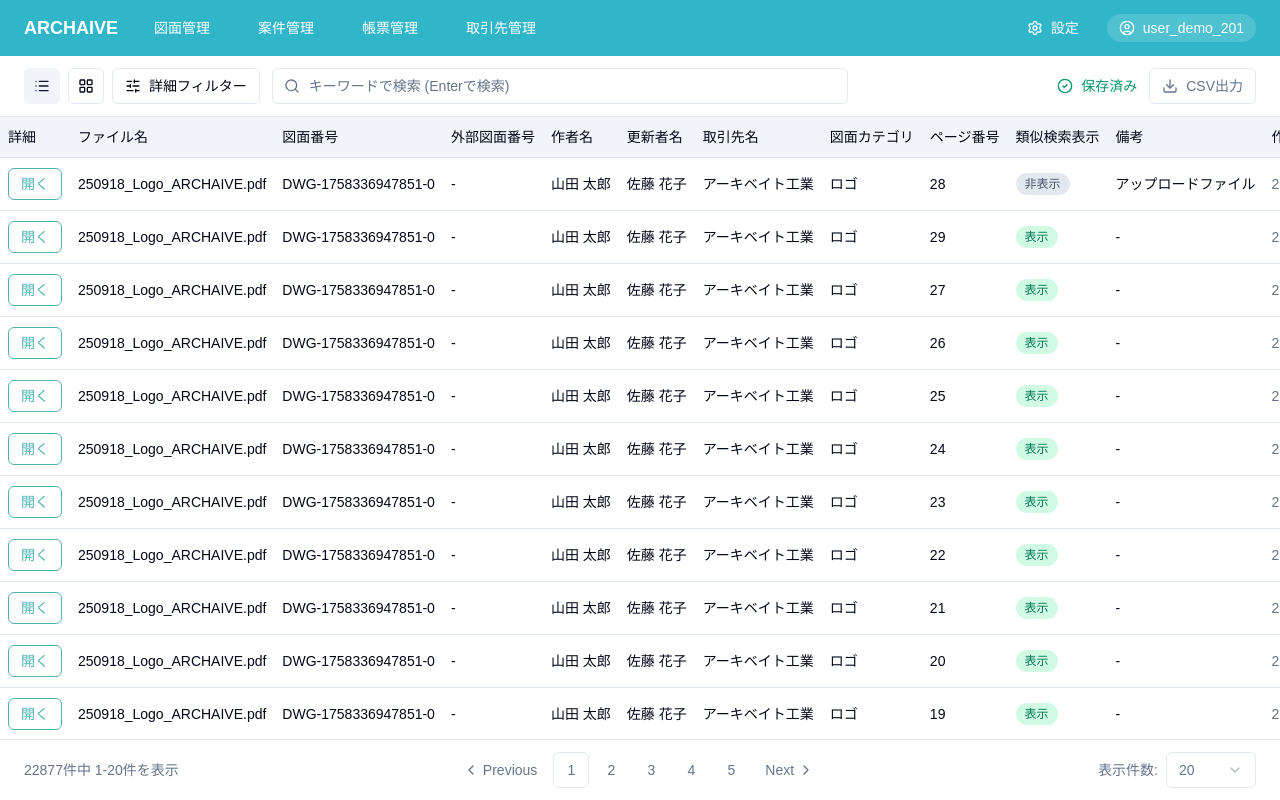
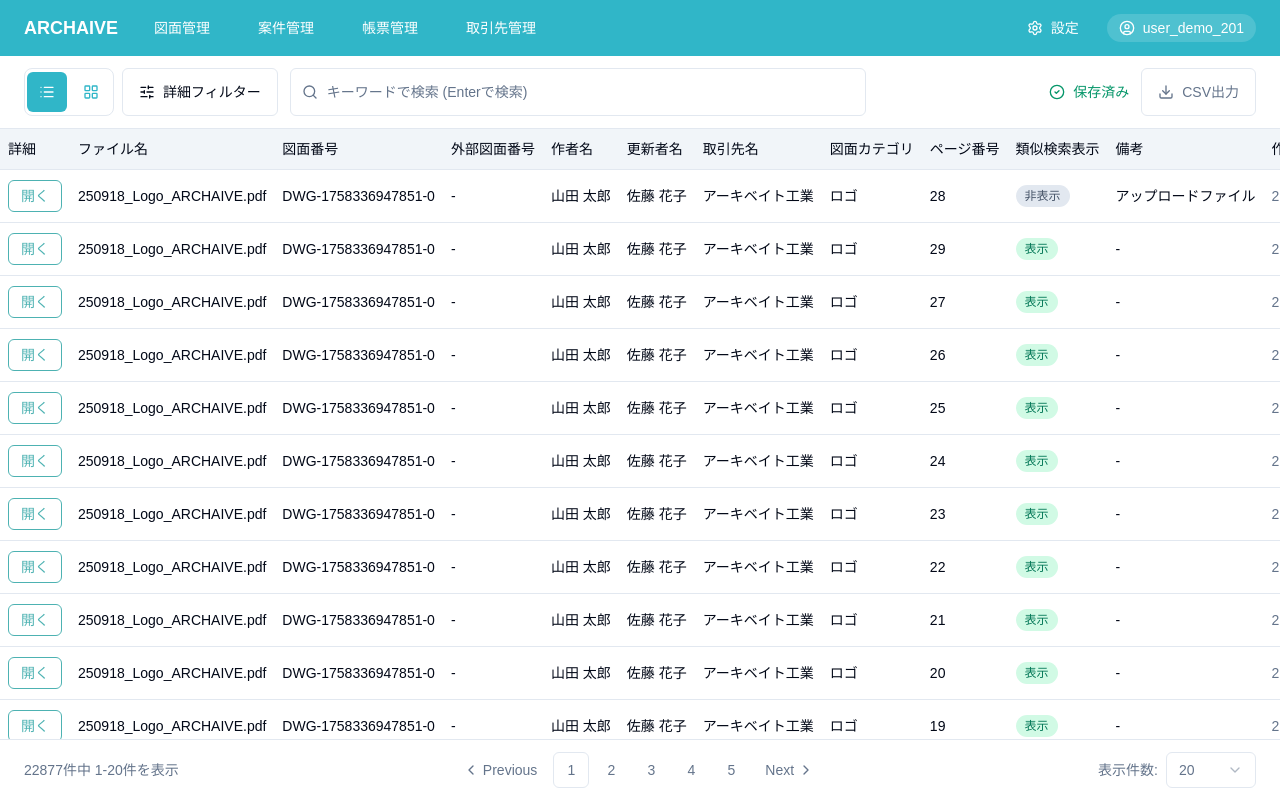
Before and after one commit to ShotaGhoona/archaive-demo-shimoie, a Next.js app in the folder frontend/: page /drawing-management in a window 1280 px wide. Built offline with nearby package versions, Linux system fonts and the light colour scheme; no server answers; a web font is replaced by a local one.

Commit message:
fix:　UI修正

```diff
--- a/frontend/src/page-components/drawing-management/home/ui-block/filter-bar/ui/DrawingManagementFilterBar.tsx
+++ b/frontend/src/page-components/drawing-management/home/ui-block/filter-bar/ui/DrawingManagementFilterBar.tsx
@@ -5,6 +5,7 @@ import { useState } from 'react';
 
 import { Button } from '@/shared/ui/shadcn/ui/button';
 import { Input } from '@/shared/ui/shadcn/ui/input';
+import { Tooltip, TooltipContent, TooltipTrigger } from '@/shared/ui/shadcn/ui/tooltip';
 
 export function DrawingManagementFilterBar() {
   const [viewMode, setViewMode] = useState<'list' | 'grid'>('list');
@@ -13,25 +14,48 @@ export function DrawingManagementFilterBar() {
   return (
     <section className='flex flex-wrap items-center gap-3 border-b bg-white px-6 py-3'>
       <div className='flex items-center gap-2'>
+        <div className='flex h-12 items-center gap-1 rounded-lg border bg-background p-0.5'>
+          <Tooltip delayDuration={500}>
+            <TooltipTrigger asChild>
               <Button
-          variant={viewMode === 'list' ? 'secondary' : 'outline'}
+                variant='ghost'
                 size='icon'
                 aria-label='リスト表示'
                 onClick={() => setViewMode('list')}
+                className={
+                  viewMode === 'list'
+                    ? 'h-10 w-10 bg-[#30B6C8] px-0 text-white hover:bg-[#2aa7b7] hover:text-white'
+                    : 'h-10 w-10 px-0 text-[#30B6C8] hover:bg-[#30B6C8]/10 hover:text-[#30B6C8]'
+                }
               >
-          <List className='size-4' />
+                <List className='h-5 w-5' />
               </Button>
+            </TooltipTrigger>
+            <TooltipContent side='bottom'>リスト表示</TooltipContent>
+          </Tooltip>
+          <Tooltip delayDuration={500}>
+            <TooltipTrigger asChild>
               <Button
-          variant={viewMode === 'grid' ? 'secondary' : 'outline'}
+                variant='ghost'
                 size='icon'
                 aria-label='グリッド表示'
                 onClick={() => setViewMode('grid')}
+                className={
+                  viewMode === 'grid'
+                    ? 'h-10 w-10 bg-[#30B6C8] px-0 text-white hover:bg-[#2aa7b7] hover:text-white'
+                    : 'h-10 w-10 px-0 text-[#30B6C8] hover:bg-[#30B6C8]/10 hover:text-[#30B6C8]'
+                }
               >
-          <LayoutGrid className='size-4' />
+                <LayoutGrid className='h-5 w-5' />
               </Button>
+            </TooltipTrigger>
+            <TooltipContent side='bottom'>グリッド表示</TooltipContent>
+          </Tooltip>
+        </div>
         <Button
           variant='outline'
-          className='gap-2'
+          size='lg'
+          className='h-12 gap-2 px-4'
           onClick={() => {
             // TODO: API呼び出し
             alert('詳細フィルターを開く（未実装）');
@@ -45,7 +69,7 @@ export function DrawingManagementFilterBar() {
         <div className='relative w-full max-w-xl'>
           <Search className='pointer-events-none absolute left-3 top-1/2 size-4 -translate-y-1/2 text-muted-foreground' />
           <Input
-            className='pl-9'
+            className='h-12 pl-9'
             placeholder='キーワードで検索 (Enterで検索)'
             value={searchQuery}
             onChange={(event) => setSearchQuery(event.target.value)}
@@ -65,7 +89,8 @@ export function DrawingManagementFilterBar() {
         </div>
         <Button
           variant='outline'
-          className='gap-2'
+          size='lg'
+          className='h-12 gap-2 px-4'
           onClick={() => {
             // TODO: API呼び出し
             alert('CSV出力（未実装）');
```
Lines whose indentation alone changed are shown as unchanged.
